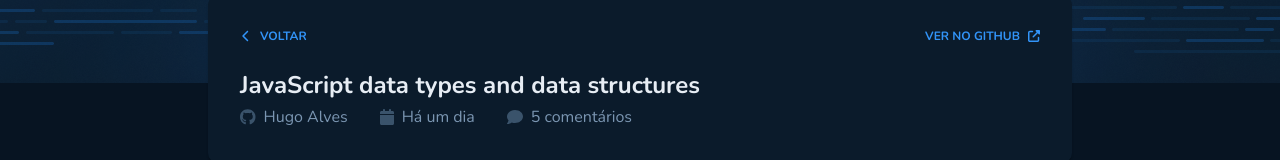
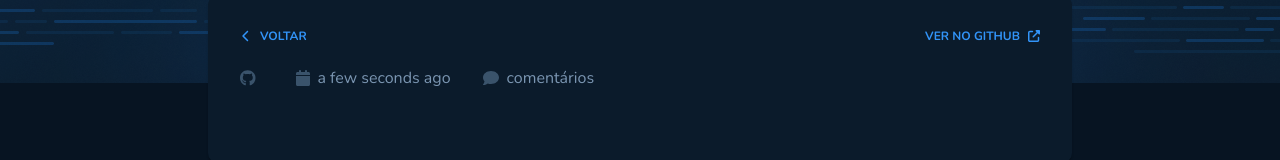
Before and after one commit to Hugovarellaa/ignite-github-blog, a React (Vite) app: page /post/1 in a window 1280 px wide. Shown: the part 213-373 px from the top of the page. Built offline with nearby package versions, Linux system fonts and the light colour scheme; no server answers.

Commit message:
Loading all + formattedDate

```diff
--- a/src/pages/Home/index.tsx
+++ b/src/pages/Home/index.tsx
@@ -25,8 +25,7 @@ export function Home() {
   const [posts, setPosts] = useState<IPost[]>([])
   const [isLoading, setIsLoading] = useState(true)
 
-  const getPosts = useCallback(
-    async (query: string = '') => {
+  const getPosts = useCallback(async (query: string = '') => {
     try {
       setIsLoading(true)
       const response = await api.get(
@@ -36,13 +35,11 @@ export function Home() {
     } finally {
       setIsLoading(false)
     }
-    },
-    [posts],
-  )
+  }, [])
 
   useEffect(() => {
     getPosts()
-  }, [])
+  }, [getPosts])
 
   return (
     <>
--- a/src/pages/Post/components/PostHeader/index.tsx
+++ b/src/pages/Post/components/PostHeader/index.tsx
@@ -1,23 +1,39 @@
+/* eslint-disable prettier/prettier */
 import { faGithub } from '@fortawesome/free-brands-svg-icons'
 import {
   faCalendar,
   faChevronLeft,
-  faComment,
+  faComment
 } from '@fortawesome/free-solid-svg-icons'
 import { FontAwesomeIcon } from '@fortawesome/react-fontawesome'
 import { useNavigate } from 'react-router-dom'
 import { ExternalLink } from '../../../../components/ExternalLink'
+import { Loading } from '../../../../components/Loading'
+import { RelativeDateFormatted } from '../../../../utils/formatter'
+import { IPost } from '../../../Home'
 import { PostHeaderContainer } from './styles'
 
-export function PostHeader() {
+interface IPostHeaderProps {
+  postData: IPost
+  isLoading: boolean
+}
+
+export function PostHeader({ postData, isLoading }: IPostHeaderProps) {
   const navigate = useNavigate()
 
   function goBack() {
     navigate(-1)
   }
 
+  const formattedDate = RelativeDateFormatted(postData?.created_at)
+
   return (
     <PostHeaderContainer>
+      {
+        isLoading ? (
+          <Loading />
+        ) : (
+          <>
             <header>
               <ExternalLink
                 as="button"
@@ -27,24 +43,29 @@ export function PostHeader() {
                 onClick={goBack}
               />
 
-        <ExternalLink text="Ver no github" href="#" />
+              <ExternalLink text="Ver no github" href={postData.html_url} />
             </header>
 
-      <h1>JavaScript data types and data structures</h1>
+            <h1>{postData.title}</h1>
             <ul>
               <li>
                 <FontAwesomeIcon icon={faGithub} />
-          <span>Hugo Alves</span>
+                <span>{postData.user?.login}</span>
               </li>
               <li>
                 <FontAwesomeIcon icon={faCalendar} />
-          <time>Há um dia</time>
+                <time>{formattedDate}</time>
               </li>
               <li>
                 <FontAwesomeIcon icon={faComment} />
-          <span>5 comentários</span>
+                <span>{postData.comments} comentários</span>
               </li>
             </ul>
+          </>
+        )
+      }
+
+
     </PostHeaderContainer>
   )
 }
--- a/src/pages/Post/index.tsx
+++ b/src/pages/Post/index.tsx
@@ -1,3 +1,4 @@
+/* eslint-disable react-hooks/exhaustive-deps */
 import { useCallback, useEffect, useState } from 'react'
 import { useParams } from 'react-router-dom'
 import { api } from '../../services/axios'
@@ -7,8 +8,6 @@ import { PostContainer } from './styles'
 
 const username = import.meta.env.VITE_GITHUB_USERNAME
 const repoName = import.meta.env.VITE_GITHUB_REPONAME
-
-const id = ''
 
 export function Post() {
   const [postData, setPostData] = useState({} as IPost)
@@ -27,15 +26,15 @@ export function Post() {
     } finally {
       setIsLoading(false)
     }
-  }, [])
+  }, [id])
 
   useEffect(() => {
     getPostDetails()
-  }, [postData])
+  }, [])
 
   return (
     <PostContainer>
-      <PostHeader />
+      <PostHeader postData={postData} isLoading={isLoading} />
     </PostContainer>
   )
 }
```
Lines whose indentation alone changed are shown as unchanged.
